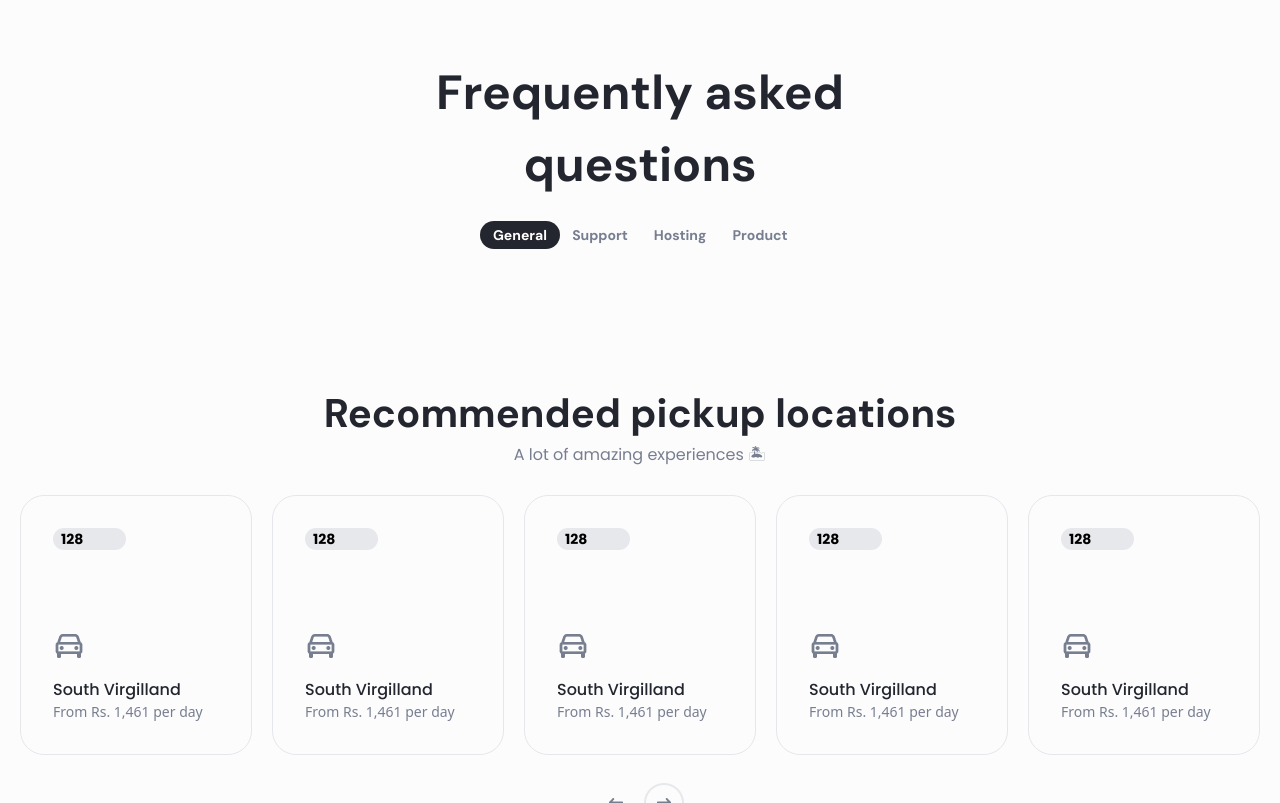
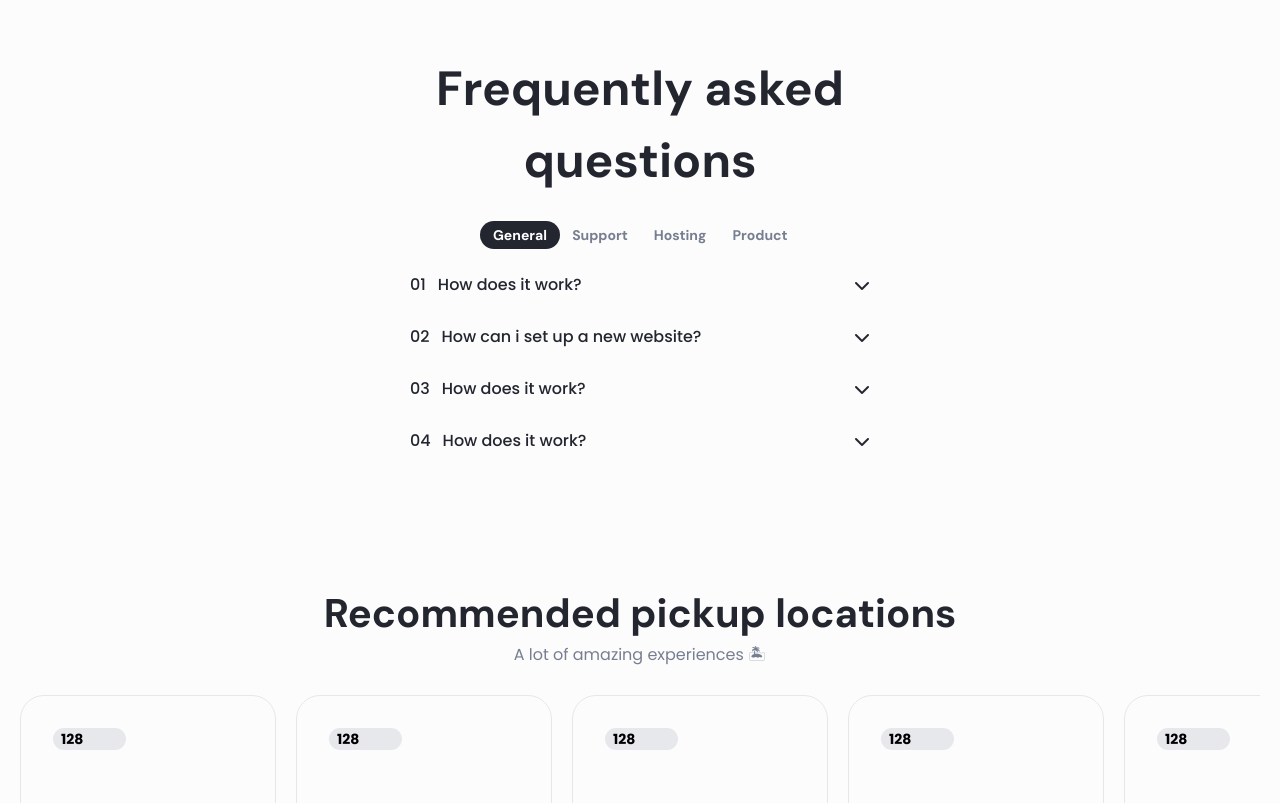
Before and after one commit to Sodiq028/fleet, a plain HTML site: page home.html in a window 1280 px wide. Shown: the part 4987-5790 px from the top of the page. Drawn offline with nearby package versions, Linux system fonts and the light colour scheme.

Commit message:
accordion

```diff
--- a/home.html
+++ b/home.html
@@ -475,7 +475,7 @@
         <img class="hidden md:flex" src="./images/logo grid.png" alt="" />
         <img class="md:hidden" src="./images/Clients 02.png" alt="" />
       </section>
-      <section class="container h-[300px] w-[350px] sm:w-[500px] flex flex-col gap-5 items-center justify-center">
+      <section class="container h-[500px] w-[350px] sm:w-[500px] flex flex-col gap-6 items-center justify-center">
         <h1 class="text-qora font-dm font-bold text-[48px] text-center">
           Frequently asked questions
         </h1>
@@ -497,6 +497,48 @@
             <h1>Product</h1>
           </div>
         </div>
+        <div class="w-full flex flex-col gap-7">
+          <details>
+            <summary class="list-none flex flex-row justify-between items-center w-full">
+              <div class="flex flex-row items-center gap-3">
+                <h1 class="text-qora font-pop font-medium text-[16px]">01</h1>
+                <h1 class="text-qora font-pop font-medium text-[16px]">How does it work?</h1>
+              </div>
+              <i class="fa-solid fa-chevron-down active:rotate-[180deg] duration-300" style="color: var(--qora)"></i>
+            </summary>
+            <p class="text-qora font-pop">Lorem ipsum dolor sit amet consectetur, adipisicing elit. Velit nihil molestias aliquid ea! Unde ipsa at consectetur alias repellat quidem temporibus, dignissimos enim doloribus.</p>
+          </details>
+          <details>
+            <summary class="list-none flex flex-row justify-between items-center w-full">
+              <div class="flex flex-row items-center gap-3">
+                <h1 class="text-qora font-pop font-medium text-[16px]">02</h1>
+                <h1 class="text-qora font-pop font-medium text-[16px]">How can i set up a new website?</h1>
+              </div>
+              <i class="fa-solid fa-chevron-down active:rotate-[180deg] duration-300" style="color: var(--qora)"></i>
+            </summary>
+            <p class="text-qora font-pop">Lorem ipsum dolor sit amet consectetur, adipisicing elit. Velit nihil molestias aliquid ea! Unde ipsa at consectetur alias repellat quidem temporibus, dignissimos enim doloribus.</p>
+          </details>
+          <details>
+            <summary class="list-none flex flex-row justify-between items-center w-full">
+              <div class="flex flex-row items-center gap-3">
+                <h1 class="text-qora font-pop font-medium text-[16px]">03</h1>
+                <h1 class="text-qora font-pop font-medium text-[16px]">How does it work?</h1>
+              </div>
+              <i class="fa-solid fa-chevron-down active:rotate-[180deg] duration-300" style="color: var(--qora)"></i>
+            </summary>
+            <p class="text-qora font-pop">Lorem ipsum dolor sit amet consectetur, adipisicing elit. Velit nihil molestias aliquid ea! Unde ipsa at consectetur alias repellat quidem temporibus, dignissimos enim doloribus.</p>
+          </details>
+          <details>
+            <summary class="list-none flex flex-row justify-between items-center w-full">
+              <div class="flex flex-row items-center gap-3">
+                <h1 class="text-qora font-pop font-medium text-[16px]">04</h1>
+                <h1 class="text-qora font-pop font-medium text-[16px]">How does it work?</h1>
+              </div>
+              <i class="fa-solid fa-chevron-down active:rotate-[180deg] duration-300" style="color: var(--qora)"></i>
+            </summary>
+            <p class="text-qora font-pop">Lorem ipsum dolor sit amet consectetur, adipisicing elit. Velit nihil molestias aliquid ea! Unde ipsa at consectetur alias repellat quidem temporibus, dignissimos enim doloribus.</p>
+          </details>
+        </div>
       </section>
       <section class="container mt-[50px] h-[500px] flex flex-col justify-center gap-7">
         <div>
@@ -511,8 +553,8 @@
             <div class="flex flex-col items-start justify-start gap-4">
               <img src="./images/car.png" alt="">
               <div>
-                <h1 class="text-qora font-pop font-medium">South Virgilland</h1>
-                <h2 class="text-seriy text-sm">From Rs. 1,461 per day</h2>
+                <h1 class="text-qora w-80 font-pop font-medium">South Virgilland</h1>
+                <h2 class="text-seriy w-80 text-sm">From Rs. 1,461 per day</h2>
               </div>
             </div>
           </div>
@@ -521,8 +563,8 @@
             <div class="flex flex-col items-start justify-start gap-4">
               <img src="./images/car.png" alt="">
               <div>
-                <h1 class="text-qora font-pop font-medium">South Virgilland</h1>
-                <h2 class="text-seriy text-sm">From Rs. 1,461 per day</h2>
+                <h1 class="text-qora w-80 font-pop font-medium">South Virgilland</h1>
+                <h2 class="text-seriy w-80 text-sm">From Rs. 1,461 per day</h2>
               </div>
             </div>
           </div>
@@ -531,8 +573,8 @@
             <div class="flex flex-col items-start justify-start gap-4">
               <img src="./images/car.png" alt="">
               <div>
-                <h1 class="text-qora font-pop font-medium">South Virgilland</h1>
-                <h2 class="text-seriy text-sm">From Rs. 1,461 per day</h2>
+                <h1 class="text-qora w-80 font-pop font-medium">South Virgilland</h1>
+                <h2 class="text-seriy w-80 text-sm">From Rs. 1,461 per day</h2>
               </div>
             </div>
           </div>
@@ -541,8 +583,8 @@
             <div class="flex flex-col items-start justify-start gap-4">
               <img src="./images/car.png" alt="">
               <div>
-                <h1 class="text-qora font-pop font-medium">South Virgilland</h1>
-                <h2 class="text-seriy text-sm">From Rs. 1,461 per day</h2>
+                <h1 class="text-qora w-80 font-pop font-medium">South Virgilland</h1>
+                <h2 class="text-seriy w-80 text-sm">From Rs. 1,461 per day</h2>
               </div>
             </div>
           </div>
@@ -551,8 +593,8 @@
             <div class="flex flex-col items-start justify-start gap-4">
               <img src="./images/car.png" alt="">
               <div>
-                <h1 class="text-qora font-pop font-medium">South Virgilland</h1>
-                <h2 class="text-seriy text-sm">From Rs. 1,461 per day</h2>
+                <h1 class="text-qora w-80 font-pop font-medium">South Virgilland</h1>
+                <h2 class="text-seriy w-80 text-sm">From Rs. 1,461 per day</h2>
               </div>
             </div>
           </div>
--- a/index.js
+++ b/index.js
@@ -8,7 +8,7 @@ let burger_btn = document.getElementById("burger");
 let avatar = document.getElementById("avatar");
 
 avatar.addEventListener("click", () => {
-    window.location.href = "login.html"
+    window.location.href = "index.html"
 })
 
 
```
Also changed, not shown: index.html (+1 -1 lines).
